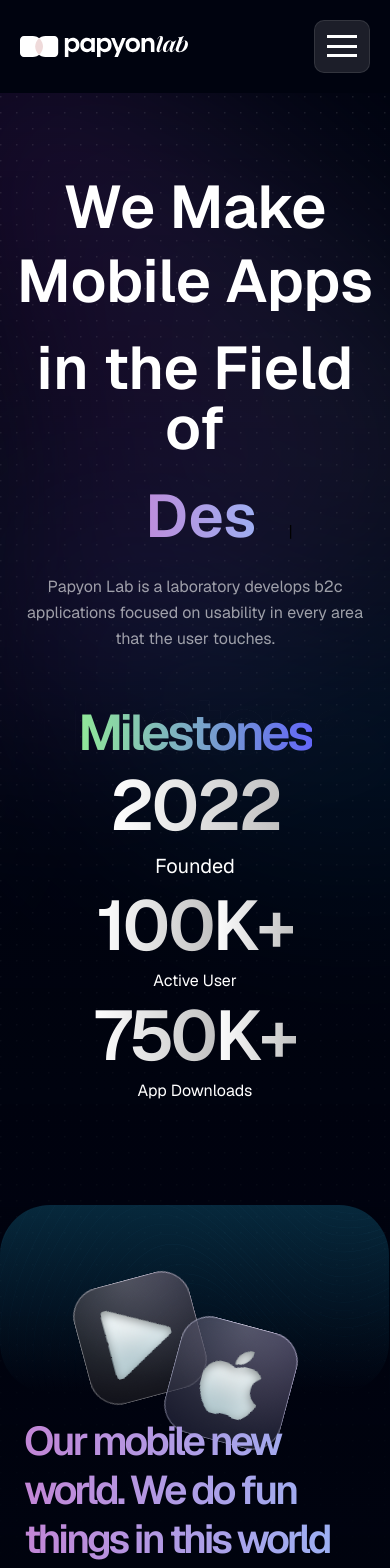
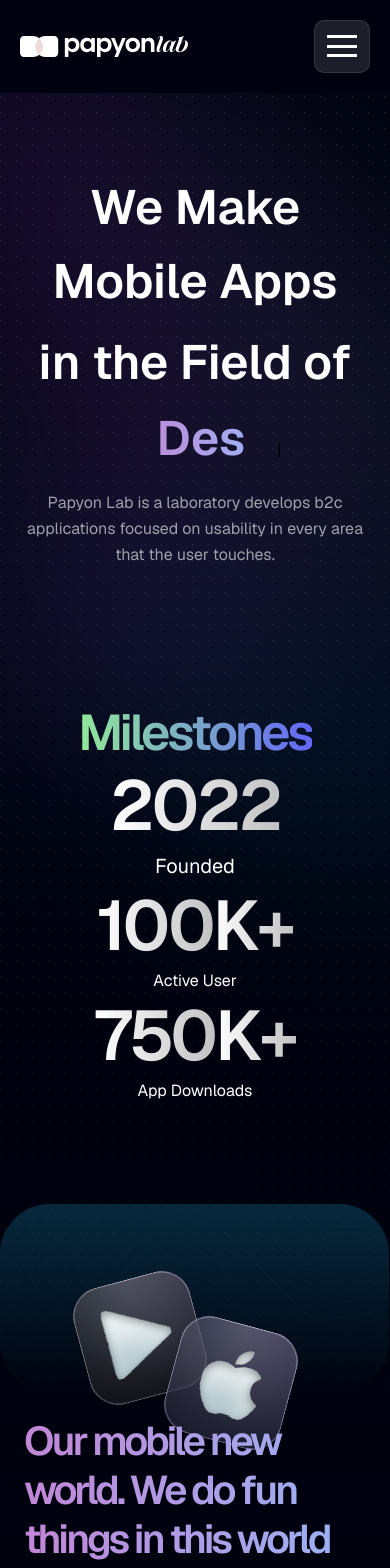
Before and after one commit to muslumdogan01/papyonLab, a Next.js app in the folder papyon/: page / in a window 390 px wide. Shown: the top 1568 px of the page. Built offline with nearby package versions, Linux system fonts and the light colour scheme.

Commit message:
milestone bug fix

```diff
--- a/papyon/src/app/page.tsx
+++ b/papyon/src/app/page.tsx
@@ -11,14 +11,14 @@ import Image from "next/image";
 export default function Home() {
   return (
     <main className="flex  flex-col w-full bg-[#00030f] relative">
-      <div className="w-full  flex flex-col relative md:h-[878px] h-[600px]">
+      <div className="w-full  flex flex-col relative md:h-[800px] lg:h-[750px] h-[600px]">
         <HeaderBackground />
         <div className="w-full relative z-60">
           <HeaderDescription />
           <Header />
         </div>
       </div>
-      <div className="z-10">
+      <div className="z-10 relative">
         <Milestones />
         <UsersInformation />
       </div>
--- a/papyon/src/components/content/appInformation/page.tsx
+++ b/papyon/src/components/content/appInformation/page.tsx
@@ -9,8 +9,8 @@ const AppInformation = () => {
       <div className="md:mt-44 mt-[100px] flex w-full justify-center items-center mb-32">
         <div className="relative rounded-[50px] ">
           <motion.div
-            initial={{ borderColor: "rgba(0, 209, 255, 0.9)" }} // Başlangıç border rengi
-            animate={{ borderColor: "rgba(0, 209, 255, 0)" }} // Bitiş border rengi
+            initial={{ borderColor: "rgba(0, 209, 255, 0.9)" }}
+            animate={{ borderColor: "rgba(0, 209, 255, 0)" }}
             transition={{
               duration: 2, // Animasyon süresi
               repeat: Infinity, // Sonsuz tekrar
@@ -21,7 +21,7 @@ const AppInformation = () => {
               borderStyle: "solid",
               borderTopColor: "2px",
               borderRightColor: "1px",
-              borderTopWidth: "2px",
+              borderTopWidth: "1px",
               borderRightWidth: "1px",
               borderTopLeftRadius: "50px",
               borderTopRightRadius: "50px",
--- a/papyon/src/components/content/usersInformation/milestones.tsx
+++ b/papyon/src/components/content/usersInformation/milestones.tsx
@@ -9,6 +9,7 @@ const Milestones = () => {
           Milestones
         </h1>
       </div>
+
       <Image
         src="/images/milestones.png"
         alt="Milestones"
--- a/papyon/src/components/header/headerDesc.tsx
+++ b/papyon/src/components/header/headerDesc.tsx
@@ -5,7 +5,6 @@ import Milestones from "../content/usersInformation/milestones";
 import Typed from "typed.js";
 
 const HeaderDescription = () => {
-
   const el = React.useRef(null);
 
   React.useEffect(() => {
@@ -26,26 +25,28 @@ const HeaderDescription = () => {
     <div className="container mx-auto">
       <div className="flex justify-center flex-col items-center absolute top-[170px] left-0 w-full z-[60]">
         <div className="flex flex-col w-full justify-center items-center space-y-5">
-          <h1 className="w-full md:text-[90px] text-6xl font-semibold md:tracking-[-3px] md:leading-[110px] leading-[74px] text-center text-white">
+          <h1 className="w-full md:text-[90px] text-5xl font-semibold md:tracking-[-3px] md:leading-[110px] leading-[74px] text-center text-white">
             We Make <br className="md:hidden block" /> Mobile Apps{" "}
           </h1>
           <div className="flex lg:flex-row flex-col w-full justify-center items-center space-x-4 md:pl-10">
-            <h1 className="md:text-[90px] text-6xl font-semibold md:tracking-[-3px] text-center text-white mb-5 lg:mb-0">
+            <h1 className="md:text-[90px] text-5xl font-semibold md:tracking-[-3px] text-center text-white mb-5 lg:mb-0">
               in the Field of{" "}
             </h1>
 
             <h1 className="mt-2 md:mt-0">
               <span
                 id="header-gradient"
-                className="bg-clip-text bg-gradient-to-r  from-[#C583D4] to-[#96B8F8] text-transparent md:text-[90px] text-6xl font-semibold py-1 px-8 md:tracking-[-3px] "
+                className="bg-clip-text bg-gradient-to-r  from-[#C583D4] to-[#96B8F8] text-transparent md:text-[90px] text-5xl font-semibold py-1 px-8 md:tracking-[-3px] "
                 ref={el}
               ></span>
             </h1>
           </div>
         </div>
         <p className="z-[60] text-white font-normal text-base md:text-xl text-opacity-60 text-center leading-[26px] md:leading-[34px] mt-7 px-2">
-          Papyon Lab is a laboratory develops b2c <br className="md:hidden" /> applications focused on <br className="md:block hidden" />
-          usability in every area <br className="md:hidden" /> that the user touches.
+          Papyon Lab is a laboratory develops b2c <br className="md:hidden" />{" "}
+          applications focused on <br className="md:block hidden" />
+          usability in every area <br className="md:hidden" /> that the user
+          touches.
         </p>
         <div id="line-container" className="z-[60]">
           <div
```
